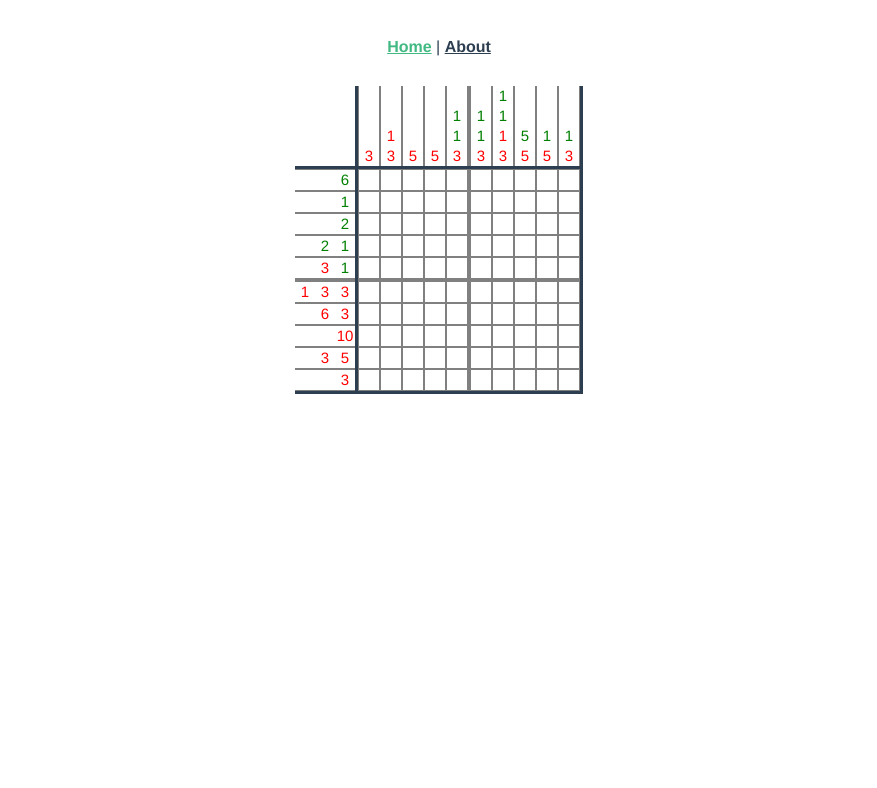
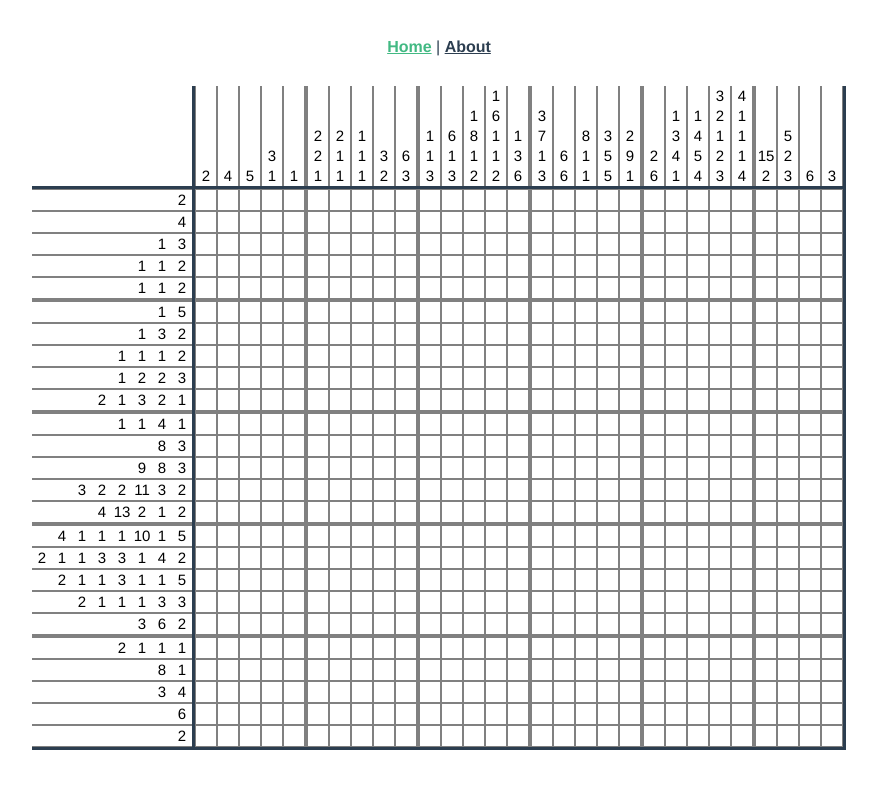
Before and after one commit to lunkkun/picross, a Vue app: page / in a window 1280 px wide. Shown: the top 788 px of the page, without its empty margins (201-1078 px from the left). Built offline with nearby package versions, Linux system fonts and the light colour scheme.

Commit message:
Loaded larger board for performance checks and moved mouseleave event to Board

```diff
--- a/src/components/Board.vue
+++ b/src/components/Board.vue
@@ -7,7 +7,8 @@
     <div class="segment row-clues">
       <clues v-for="rownum in height" :key="rownum" :direction="'row'" :index="rownum - 1"></clues>
     </div>
-    <div class="segment">
+    <div class="segment"
+      @mouseleave="unsetHovered()">
       <div class="tile-row" v-for="rownum in height" :key="rownum">
         <tile v-for="colnum in width" :key="rownum * 1000 + colnum" :rownum="rownum - 1" :colnum="colnum - 1"></tile>
       </div>
@@ -23,7 +24,7 @@ import {mapGetters} from 'vuex'
 export default {
   name: 'Board',
   created: function () {
-    let board = require('../boards/healthy-snack.json')
+    let board = require('../boards/winged.json')
     this.$store.dispatch('board/load', board)
   },
   computed: {
@@ -31,6 +32,11 @@ export default {
       width: 'board/width',
       height: 'board/height',
     }),
+  },
+  methods: {
+    unsetHovered: function () {
+      this.$store.commit('board/unsetHovered')
+    },
   },
   components: {
     Tile,
--- a/src/components/Tile.vue
+++ b/src/components/Tile.vue
@@ -5,8 +5,7 @@
     @click.left="changeColor"
     @click.right="markOrUnmarkTileAsEmpty"
     @contextmenu.prevent
-    @mouseenter="setHovered()"
-    @mouseleave="unsetHovered()">
+    @mouseenter="setHovered()">
     <span v-if="showMarkedAsEmpty">-</span>
   </div>
 </template>
@@ -82,9 +81,6 @@ export default {
     setHovered: function () {
       this.$store.commit('board/setHovered', {rownum: this.rownum, colnum: this.colnum})
     },
-    unsetHovered: function () {
-      this.$store.commit('board/unsetHovered', {rownum: this.rownum, colnum: this.colnum})
-    },
   },
 }
 </script>
--- a/src/store/modules/board.js
+++ b/src/store/modules/board.js
@@ -200,12 +200,10 @@ export default {
     },
 
     // marks the tile as not being hovered if it was previously being hovered
-    unsetHovered: (state, {rownum, colnum}) => {
-      if (state.hovered.rownum === rownum && state.hovered.colnum === colnum) {
-        state.hovered = {
-          rownum: undefined,
-          colnum: undefined,
-        }
+    unsetHovered: state => {
+      state.hovered = {
+        rownum: undefined,
+        colnum: undefined,
       }
     },
 
```
